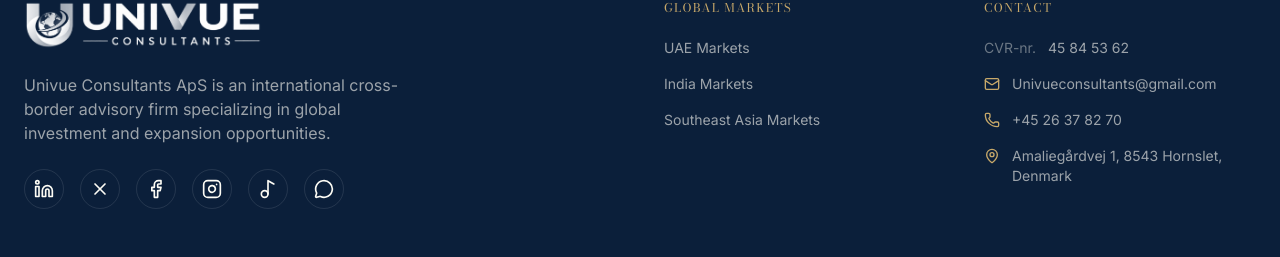
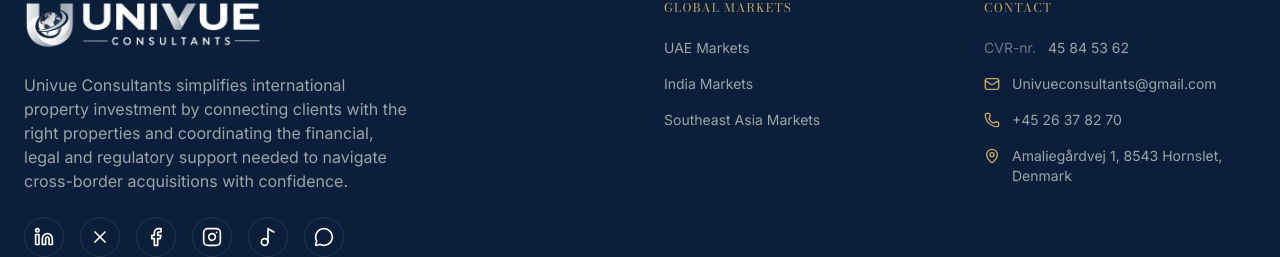
Before and after one commit to schousasja/schousasja.github.io, a React (Vite) app: page / in a window 1280 px wide. Shown: the part 5319-5576 px from the top of the page. Built offline with nearby package versions, Linux system fonts and the light colour scheme; no server answers; the database is empty.

Commit message:
chore: update brand value proposition and SEO metadata
Refine the mission statement and marketing copy across the application to better reflect the focus on international property investment and cross-border acquisition support.

```diff
--- a/index.html
+++ b/index.html
@@ -74,8 +74,8 @@
     <meta charset="UTF-8" />
     <meta name="viewport" content="width=device-width, initial-scale=1.0" />
     <title>Univue Consultants | Dubai Investment & India Expansion Advisory</title>
-    <meta name="description" content="Turnkey international cross-border advisory firm specializing in Dubai investment and India operational expansion for European clients." />
-    <meta name="keywords" content="Dubai investment, India business expansion, cross-border advisory, turnkey investment solutions, European business consulting, Univue Consultants, international advisory" />
+    <meta name="description" content="Univue Consultants simplifies international property investment by connecting clients with the right properties and coordinating the financial, legal and regulatory support needed to navigate cross-border acquisitions with confidence." />
+    <meta name="keywords" content="international property investment, cross-border real estate, turnkey property advisory, international acquisitions, Dubai real estate, overseas property investment, Univue Consultants" />
     <meta name="author" content="Univue Consultants ApS" />
     <meta name="robots" content="index, follow" />
     <meta name="theme-color" content="#0B1F3A" />
@@ -94,15 +94,15 @@
     <meta property="og:type" content="website" />
     <meta property="og:url" content="https://univueconsultants.com/" />
     <meta property="og:site_name" content="Univue Consultants ApS" />
-    <meta property="og:title" content="Univue Consultants | Dubai Investment & India Expansion Advisory" />
-    <meta property="og:description" content="Turnkey international cross-border advisory firm specializing in Dubai investment and India operational expansion for European clients." />
+    <meta property="og:title" content="Univue Consultants | International Property Investment Advisory" />
+    <meta property="og:description" content="Univue Consultants simplifies international property investment by connecting clients with the right properties and coordinating the financial, legal and regulatory support needed to navigate cross-border acquisitions with confidence." />
     <meta property="og:image" content="/logo.png" />
 
     <!-- Twitter -->
     <meta property="twitter:card" content="summary_large_image" />
     <meta property="twitter:url" content="https://univueconsultants.com/" />
-    <meta property="twitter:title" content="Univue Consultants | Dubai Investment & India Expansion Advisory" />
-    <meta property="twitter:description" content="Turnkey international cross-border advisory firm specializing in Dubai investment and India operational expansion for European clients." />
+    <meta property="twitter:title" content="Univue Consultants | International Property Investment Advisory" />
+    <meta property="twitter:description" content="Univue Consultants simplifies international property investment by connecting clients with the right properties and coordinating the financial, legal and regulatory support needed to navigate cross-border acquisitions with confidence." />
     <meta property="twitter:image" content="/logo.png" />
 
     <!-- Schema.org JSON-LD Structured Data for Crawlers & AI Agents -->
@@ -113,7 +113,7 @@
       "name": "Univue Consultants ApS",
       "url": "https://univueconsultants.com",
       "logo": "https://univueconsultants.com/logo.png",
-      "description": "Turnkey international cross-border advisory firm specializing in Dubai investment and India operational expansion for European clients.",
+      "description": "Univue Consultants simplifies international property investment by connecting clients with the right properties and coordinating the financial, legal and regulatory support needed to navigate cross-border acquisitions with confidence.",
       "telephone": "+45 26 37 82 70",
       "email": "info@univueconsultants.com",
       "address": {
@@ -365,7 +365,7 @@
             <div style="font-family: 'Bodoni Moda', serif; font-size: 1.5rem; color: #FDFCF5; margin-bottom: 0.5rem;">UNIVUE CONSULTANTS</div>
             <p style="color: #C8A96A; font-size: 0.75rem; letter-spacing: 0.15em; text-transform: uppercase; margin-bottom: 1rem;">International Cross-Border Advisory</p>
             <p style="color: rgba(253, 252, 245, 0.7); font-size: 0.9rem; line-height: 1.6; margin-bottom: 1rem;">
-              Turnkey advisory firm specializing in Dubai real estate investment, capital allocation, and Indian operational corporate expansion for European investors and companies.
+              Univue Consultants simplifies international property investment by connecting clients with the right properties and coordinating the financial, legal and regulatory support needed to navigate cross-border acquisitions with confidence.
             </p>
             <p style="color: rgba(253, 252, 245, 0.5); font-size: 0.8rem;">
               CVR: 43834665 (Danish Business Registration)<br />
--- a/metadata.json
+++ b/metadata.json
@@ -1,6 +1,6 @@
 {
   "name": "Univue Consultants ApS 2.1",
-  "description": "Turnkey international cross-border advisory firm specializing in Dubai investment and India operational expansion for European clients.",
+  "description": "Univue Consultants simplifies international property investment by connecting clients with the right properties and coordinating the financial, legal and regulatory support needed to navigate cross-border acquisitions with confidence.",
   "requestFramePermissions": [],
   "majorCapabilities": ["MAJOR_CAPABILITY_SERVER_SIDE_GEMINI_API"]
 }
--- a/prerender.ts
+++ b/prerender.ts
@@ -45,7 +45,7 @@
       <div style="font-family: 'Bodoni Moda', serif; font-size: 1.5rem; color: #FDFCF5; margin-bottom: 0.5rem;">UNIVUE CONSULTANTS</div>
       <p style="color: #C8A96A; font-size: 0.75rem; letter-spacing: 0.15em; text-transform: uppercase; margin-bottom: 1rem;">International Cross-Border Advisory</p>
       <p style="color: rgba(253, 252, 245, 0.7); font-size: 0.9rem; line-height: 1.6; margin-bottom: 1rem;">
-        Turnkey advisory firm specializing in Dubai real estate investment, capital allocation, and Indian operational corporate expansion for European investors and companies.
+        Univue Consultants simplifies international property investment by connecting clients with the right properties and coordinating the financial, legal and regulatory support needed to navigate cross-border acquisitions with confidence.
       </p>
       <p style="color: rgba(253, 252, 245, 0.5); font-size: 0.8rem;">
         CVR: 43834665 (Danish Business Registration)<br />
@@ -1019,12 +1019,12 @@
     case '/':
     default:
       return {
-        title: "Univue Consultants | Dubai Investment & India Expansion Advisory",
-        description: "Turnkey international cross-border advisory firm specializing in Dubai investment and India operational expansion for European clients.",
-        keywords: "Dubai investment, India business expansion, cross-border advisory, turnkey investment solutions, European business consulting, Univue Consultants, international advisory",
+        title: "Univue Consultants | International Property Investment Advisory",
+        description: "Univue Consultants simplifies international property investment by connecting clients with the right properties and coordinating the financial, legal and regulatory support needed to navigate cross-border acquisitions with confidence.",
+        keywords: "international property investment, cross-border real estate, turnkey property advisory, international acquisitions, Dubai real estate, overseas property investment, Univue Consultants",
         canonical: `${BASE_URL}/`,
-        ogTitle: "Univue Consultants | Dubai Investment & India Expansion Advisory",
-        ogDescription: "Turnkey international cross-border advisory firm specializing in Dubai investment and India operational expansion for European clients.",
+        ogTitle: "Univue Consultants | International Property Investment Advisory",
+        ogDescription: "Univue Consultants simplifies international property investment by connecting clients with the right properties and coordinating the financial, legal and regulatory support needed to navigate cross-border acquisitions with confidence.",
         ogType: "website",
         schema: {
           "@context": "https://schema.org",
--- a/src/App.tsx
+++ b/src/App.tsx
@@ -53,7 +53,7 @@
     "name": "Univue Consultants ApS",
     "url": "https://univueconsultants.com",
     "logo": "https://univueconsultants.com/assets/images/logo.png",
-    "description": "Turnkey international cross-border advisory firm specializing in Dubai investment and India operational expansion for European clients.",
+    "description": "Univue Consultants simplifies international property investment by connecting clients with the right properties and coordinating the financial, legal and regulatory support needed to navigate cross-border acquisitions with confidence.",
     "contactPoint": {
       "@type": "ContactPoint",
       "telephone": "+45 26 37 82 70",
--- a/src/contexts/LanguageContext.tsx
+++ b/src/contexts/LanguageContext.tsx
@@ -857,7 +857,7 @@
     'book.sync': 'Information Syncing to Appointment',
 
     // Footer
-    'footer.desc': 'Univue Consultants ApS is an international cross-border advisory firm specializing in global investment and expansion opportunities.',
+    'footer.desc': 'Univue Consultants simplifies international property investment by connecting clients with the right properties and coordinating the financial, legal and regulatory support needed to navigate cross-border acquisitions with confidence.',
     'footer.markets': 'Global Markets',
     'footer.consultancy': 'Consultancy',
     'footer.contact': 'Contact',
@@ -1713,7 +1713,7 @@
     'book.sync': 'Information synkroniseres til aftale',
 
     // Footer
-    'footer.desc': 'Univue Consultants ApS er et internationalt grænseoverskridende rådgivningsfirma med speciale i globale investerings- og ekspansionsmuligheder.',
+    'footer.desc': 'Univue Consultants forenkler international ejendomsinvestering ved at forbinde kunder med de rette ejendomme og koordinere den finansielle, juridiske og lovgivningsmæssige støtte, der er nødvendig for trygt at gennemføre grænseoverskridende opkøb.',
     'footer.markets': 'Globale Markeder',
     'footer.consultancy': 'Rådgivning',
     'footer.contact': 'Kontakt',
--- a/src/hooks/useDocumentMetadata.ts
+++ b/src/hooks/useDocumentMetadata.ts
@@ -47,7 +47,7 @@
       setMetaTag('property', 'twitter:description', description);
     } else {
       // fallback to default description
-      const defaultDesc = 'Turnkey international cross-border advisory firm specializing in Dubai investment and India operational expansion for European clients.';
+      const defaultDesc = 'Univue Consultants simplifies international property investment by connecting clients with the right properties and coordinating the financial, legal and regulatory support needed to navigate cross-border acquisitions with confidence.';
       setMetaTag('name', 'description', defaultDesc);
       setMetaTag('property', 'og:description', defaultDesc);
       setMetaTag('property', 'twitter:description', defaultDesc);
```
